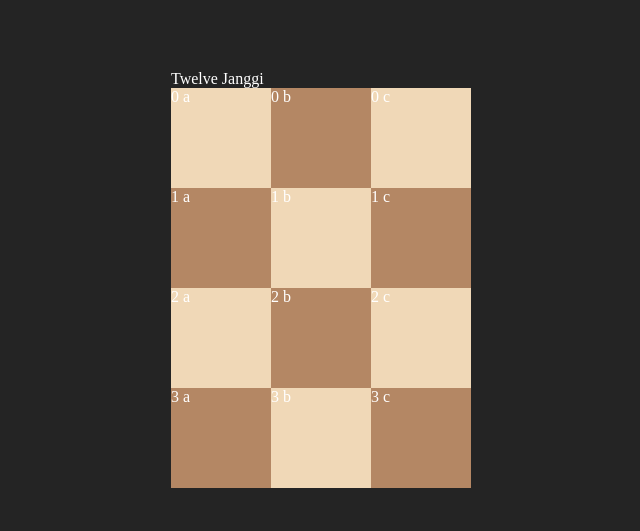
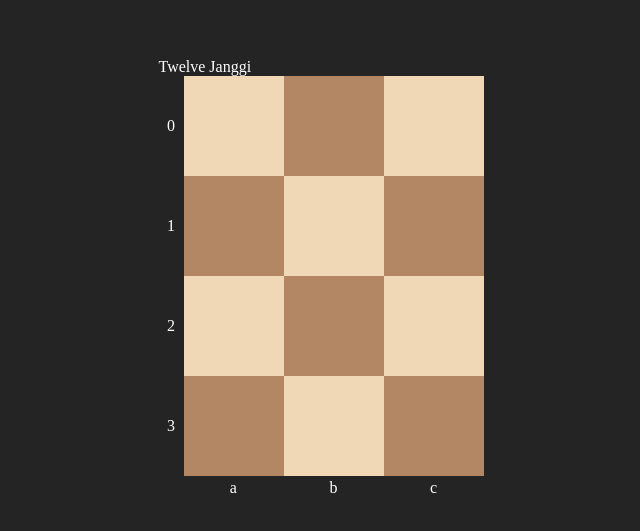
Before and after one commit to alancleetus/Twelve-Janggi, a React (Vite) app: page / in a window 1280 px wide. Shown: the part 121-652 px from the top of the page, without its empty margins (319-959 px from the left). Built offline with nearby package versions, Linux system fonts and the light colour scheme.

Commit message:
create row and col headers in board

```diff
--- a/src/components/Board.css
+++ b/src/components/Board.css
@@ -18,3 +18,24 @@
 .tile-dark {
   background-color: var(--dark-tile);
 }
+
+.board {
+  display: grid;
+  grid-template-columns: calc(0.25 * var(--tile-size)) calc(
+      3 * var(--tile-size)
+    );
+}
+.col-labels-grid {
+  height: calc(0.25 * var(--tile-size));
+  grid-column: 2;
+  display: flex;
+  justify-content: space-around;
+  align-items: center;
+}
+
+.row-labels-grid {
+  display: flex;
+  flex-direction: column;
+  align-items: center;
+  justify-content: space-around;
+}
--- a/src/components/Board.jsx
+++ b/src/components/Board.jsx
@@ -5,19 +5,31 @@ function Board() {
   const rows = [0, 1, 2, 3];
 
   return (
-    <>
+    <div className="board">
+      <div className="row-labels-grid">
+        {rows.map((row) => (
+          <div key={row} className="row-label">
+            {row}
+          </div>
+        ))}
+      </div>
       <div className="tiles">
         {rows.map((row) => {
           return cols.map((col) => {
             return (
-              <div key={row + col} className={getTileColor(row, col)}>
-                {row + " " + getChar(col)}
-              </div>
+              <div key={row + col} className={getTileColor(row, col)}></div>
             );
           });
         })}
       </div>
-    </>
+      <div className="col-labels-grid">
+        {cols.map((col) => (
+          <div key={col} className="col-label">
+            {getChar(col)}
+          </div>
+        ))}
+      </div>
+    </div>
   );
 }
 
```
